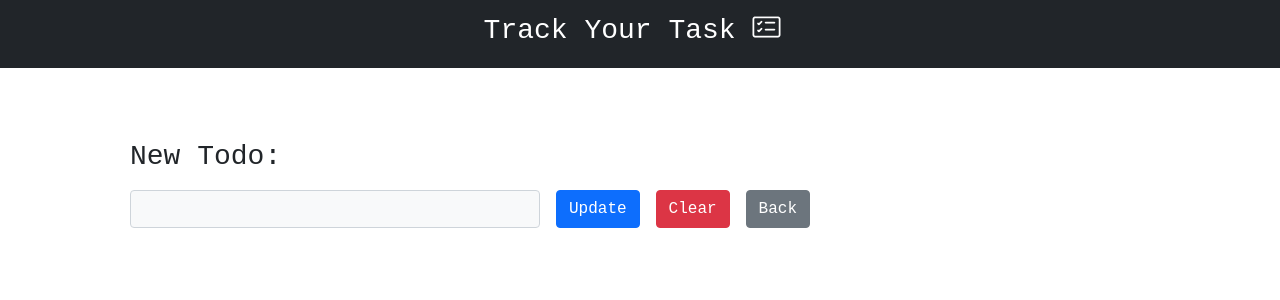
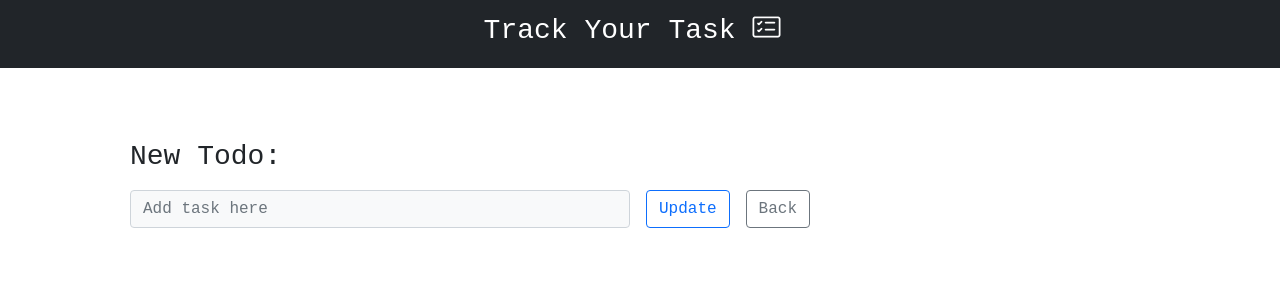
Before and after one commit to kamblekunal430/TrackYourTask, a React (Create React App) app in the folder track-your-task/: page /todo-edit/1 in a window 1280 px wide. Shown: the top 300 px of the page. Built offline with nearby package versions, Linux system fonts and the light colour scheme; no server answers.

Commit message:
made changes in todoedit

```diff
--- a/track-your-task/src/components/TodoEdit.js
+++ b/track-your-task/src/components/TodoEdit.js
@@ -42,7 +42,7 @@ export class TodoEdit extends Component {
                 todo
             )
             .then((result) => {
-                console.log("Todo updated");
+                //console.log("Todo updated");
                 this.props.history.push("/todos");
             })
             .catch((err) => {
@@ -70,21 +70,19 @@ export class TodoEdit extends Component {
                             type="text"
                             name="name"
                             className="form-control bg-light"
+                            placeholder="Add task here"
                             value={this.state.name || ""}
                             onChange={this.handleChange}
                         />
                         &emsp;
-                        <button type="submit" className="btn btn-primary">
+                        <button
+                            type="submit"
+                            className="btn btn-outline-primary"
+                        >
                             Update
                         </button>
                         &emsp;
-                        <input
-                            type="reset"
-                            value="Clear"
-                            className="btn btn-danger"
-                        />
-                        &emsp;
-                        <Link to={"/"} className="btn btn-secondary">
+                        <Link to={"/"} className="btn btn-outline-secondary">
                             Back
                         </Link>
                     </div>
```
Also changed, not shown: 1 other file (tests, documents, lock files or other folders).
